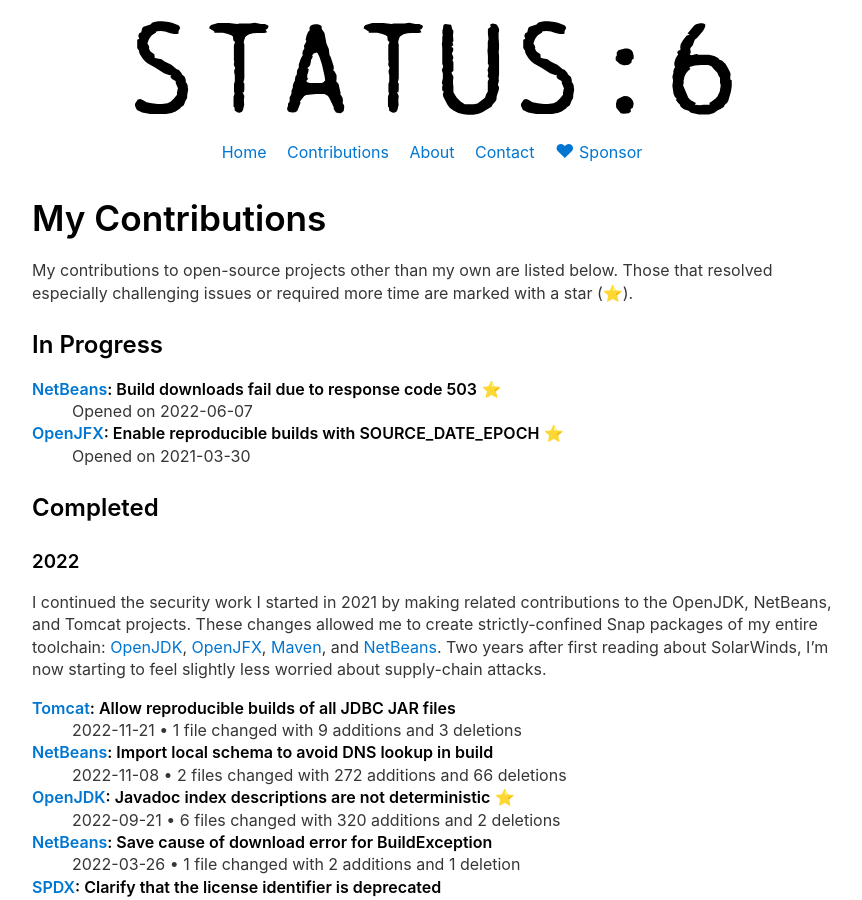
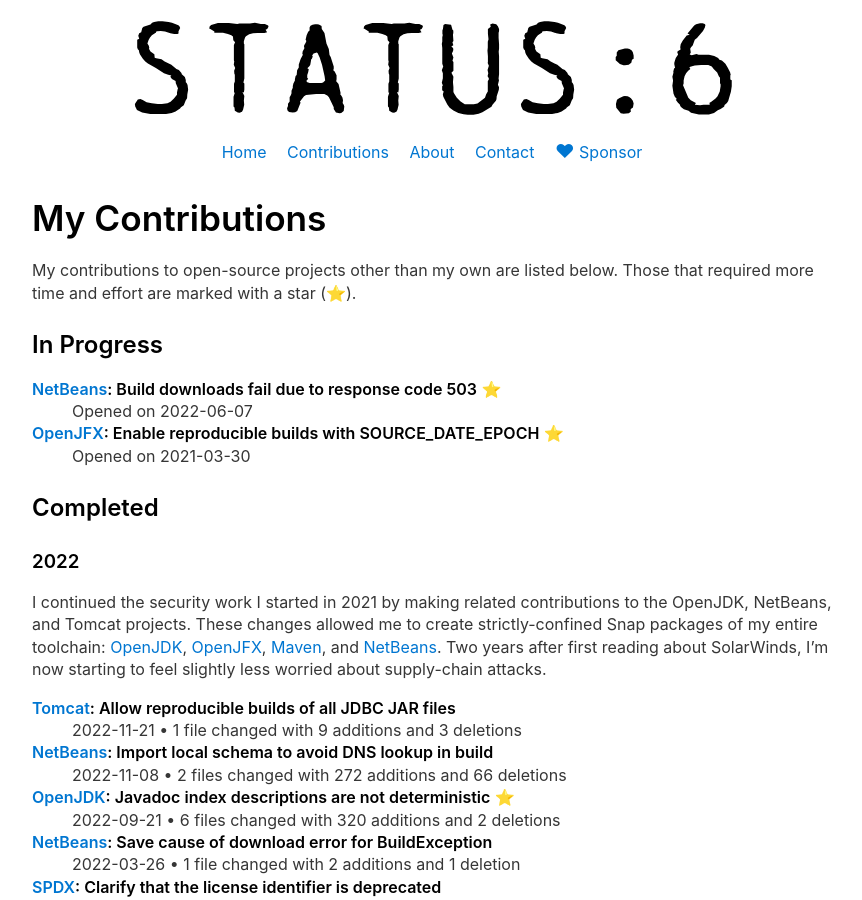
Before and after one commit to jgneff/www-status6, a Jekyll site: the page built from docs/contributions.md, in a window 1280 px wide and 900 px high. Shown: the whole window, without its empty margins (208-1070 px from the left). Built offline with Jekyll 4.4.1, drawn with Linux system fonts in a browser that asks for light colours.

```diff
--- a/docs/contributions.md
+++ b/docs/contributions.md
@@ -7,7 +7,7 @@ description: John Neffenger's contributions to open-source projects.
 # My Contributions
 
 My contributions to open-source projects other than my own are listed below.
-Those that resolved especially challenging issues or required more time are marked with a star (⭐).
+Those that required more time and effort are marked with a star (⭐).
 
 ## In Progress
 
@@ -80,7 +80,7 @@ It took all of 2020 for me to complete the JavaFX project that I started in 2019
 **[OpenJFX](https://github.com/openjdk/jfx/pull/257): Get two bytes for the Linux input event type, not four**
 : 2020-07-02 • 1 file changed with 1 addition and 1 deletion
 
-**[OpenJFX](https://github.com/openjdk/jfx/pull/60): Add support for e-paper displays on i.MX6 devices**
+**[OpenJFX](https://github.com/openjdk/jfx/pull/60): Add support for e-paper displays on i.MX6 devices** ⭐
 : 2020-04-29 • 7 files changed with 236 additions and 45 deletions
 
 **[GitHub](https://github.com/github/archive-program/pull/16): Change .pdf file type to Portable Document Format**
--- a/docs/sitemap.txt
+++ b/docs/sitemap.txt
@@ -1,4 +1,5 @@
 https://www.status6.com/
 https://www.status6.com/about.html
 https://www.status6.com/contact.html
+https://www.status6.com/contributions.html
 https://www.status6.com/sponsor.html
```
Also changed, not shown: docs/index.md (+1 -1 lines).
